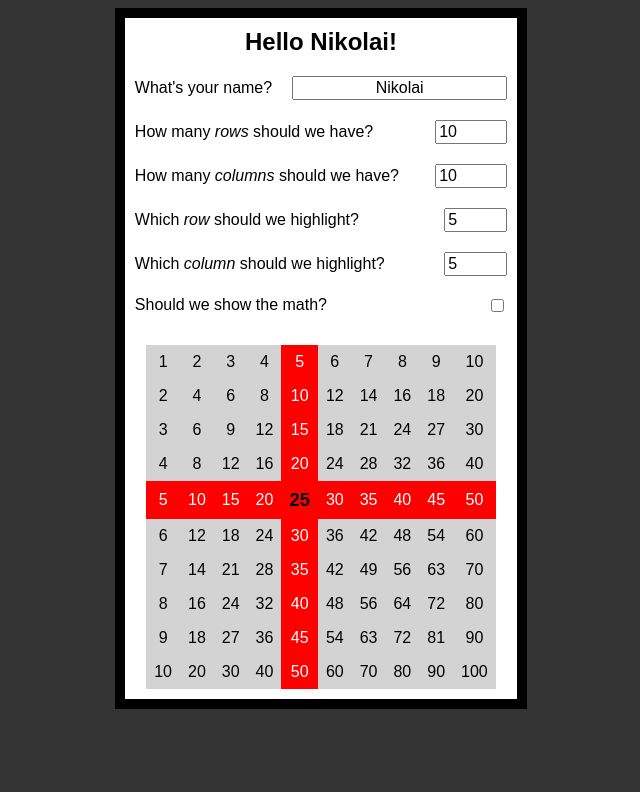
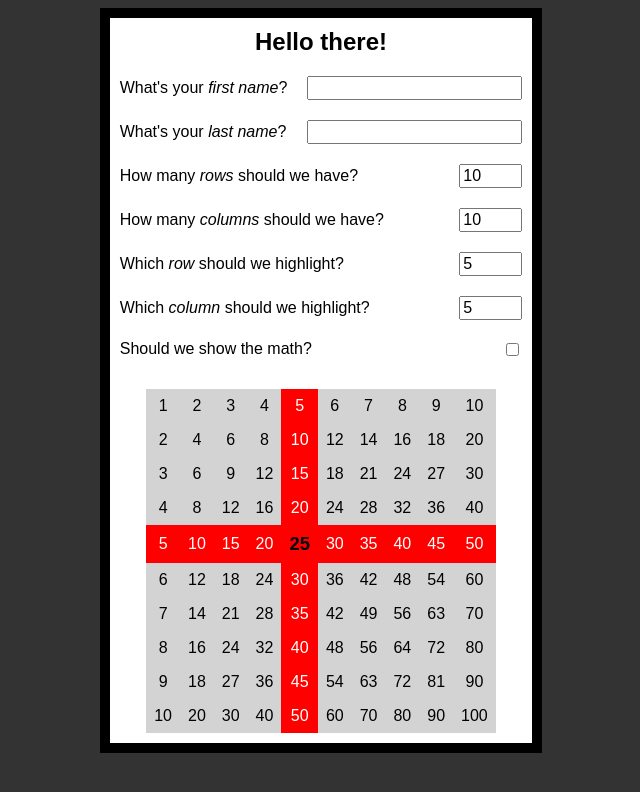
Before and after one commit to NikolaiLangloisUMN/multiplication-table-in-vue, a Vue app: page / in a window 1280 px wide. Shown: the top 792 px of the page, without its empty margins (319-959 px from the left). Built offline with nearby package versions, Linux system fonts and the light colour scheme.

Commit message:
Added InputField component for reuse

```diff
--- /dev/null
+++ b/src/components/InputField.vue
@@ -0,0 +1,50 @@
+<script setup>
+const props = defineProps({
+  name: {
+    type: String,
+    required: true,
+  },
+  type: {
+    type: String,
+    required: true,
+  },
+  labelCopy: {
+    type: String,
+    required: true,
+  },
+  min: {
+    type: Number,
+    required: false,
+  },
+  max: {
+    type: Number,
+    required: false,
+  }
+})
+
+const model = defineModel()
+</script>
+
+<template>
+  <label :id="name">
+    <span v-html="labelCopy"/>
+    <input :id="name" :type="type" :min="min" :max="max" v-model="model"/>
+  </label>
+</template>
+
+<style scoped>
+label {
+  display: flex;
+  justify-content: space-between;
+  column-gap: 20px;
+  align-items: center;
+
+  input {
+    font-size: 1rem;
+
+    &[type='text'] {
+      text-align: center;
+    }
+  }
+}
+</style>
--- a/src/components/MultiplicationTable.vue
+++ b/src/components/MultiplicationTable.vue
@@ -1,50 +1,75 @@
 <script setup>
-import {ref} from "vue"
+import {computed, ref} from "vue"
+import InputField from "./InputField.vue";
 
-const name = ref('Nikolai')
+const firstName = ref(null)
+const lastName = ref(null)
 const numOfRows = ref(10)
-const numOfColumns = ref(10)
+const numOfCols = ref(10)
 const rowHighlight = ref(5)
-const columnHighlight = ref(5)
+const colHighlight = ref(5)
 const showCalculations = ref(false)
+
+const fullName = computed(() => {
+  if (firstName.value && lastName.value) {
+    return `${ firstName.value } ${ lastName.value }`
+  } else if (firstName.value && !lastName.value) {
+    return firstName.value
+  } else if (!firstName.value && lastName.value) {
+    return lastName.value
+  } else {
+    return ' there'
+  }
+})
 </script>
 
 <template>
 
   <section class="container">
-    <h1 v-if="name">Hello {{ name }}!</h1>
-    <h1 v-else>Hello there!</h1>
+
+    <h1>Hello {{ fullName }}!</h1>
 
     <div class="controls">
-      <label id="name">
-        What's your name?
-        <input id="name" type="text" v-model="name"/>
-      </label>
+      <input-field v-model="firstName"
+                   label-copy="What's your <em>first name</em>?"
+                   type="text"
+                   name="first-name"/>
 
-      <label id="rows">
-        <span>How many <span class="emphasis">rows</span> should we have?</span>
-        <input id="rows" type="number" min="1" max="100" v-model.number="numOfRows"/>
-      </label>
+      <input-field v-model="lastName"
+                   label-copy="What's your <em>last name</em>?"
+                   type="text"
+                   name="last-name"/>
 
-      <label id="columns">
-        <span>How many <span class="emphasis">columns</span> should we have?</span>
-        <input id="columns" type="number" min="1" max="100" v-model.number="numOfColumns"/>
-      </label>
+      <input-field v-model="numOfRows"
+                   label-copy="How many <em>rows</em> should we have?"
+                   type="number"
+                   name="num-of-rows"
+                   min="1" max="40"/>
 
-      <label id="rowHighlight">
-        <span>Which <span class="emphasis">row</span> should we highlight?</span>
-        <input id="rowHighlight" type="number" min="1" :max="numOfRows" v-model.number="rowHighlight"/>
-      </label>
+      <input-field v-model="numOfCols"
+                   label-copy="How many <em>columns</em> should we have?"
+                   type="number"
+                   name="num-of-cols"
+                   min="1" max="40"/>
 
-      <label id="columnHighlight">
-        <span>Which <span class="emphasis">column</span> should we highlight?</span>
-        <input id="columnHighlight" type="number" min="1" :max="numOfColumns" v-model.number="columnHighlight"/>
-      </label>
+      <input-field v-model="rowHighlight"
+                   label-copy="Which <em>row</em> should we highlight?"
+                   type="number"
+                   name="row-highlight"
+                   min="1" :max="numOfRows"/>
 
-      <label id="showCalculations">
-        Should we show the math?
-        <input id="showCalculations" type="checkbox" v-model="showCalculations"/>
-      </label>
+      <input-field v-model="colHighlight"
+                   label-copy="Which <em>column</em> should we highlight?"
+                   type="number"
+                   name="col-highlight"
+                   min="1" :max="numOfCols"/>
+
+      <input-field v-model="showCalculations"
+                   label-copy="Should we show the math?"
+                   type="checkbox"
+                   name="show-calculations"
+                   min="1" :max="numOfCols"/>
+
     </div>
 
     <section class="multiplication-table">
@@ -52,9 +77,10 @@ const showCalculations = ref(false)
       <table>
         <tr v-for="row in numOfRows" :class="{ 'highlighted' : row === rowHighlight }">
 
-          <td v-for="column in numOfColumns" :class="{ 'highlighted' : column === columnHighlight }">
+          <td v-for="column in numOfCols" :class="{ 'highlighted' : column === colHighlight }">
 
-            <span :class="{ 'bolded' : (row === rowHighlight) && (column === columnHighlight) && (rowHighlight * columnHighlight === row * column) }">
+            <span
+                :class="{ 'bolded' : (row === rowHighlight) && (column === colHighlight) && (rowHighlight * colHighlight === row * column) }">
               {{ row * column }}
             </span>
 
@@ -93,25 +119,6 @@ section.container {
     row-gap: 20px;
     column-gap: 20px;
     margin-bottom: 30px;
-
-    > label {
-      display: flex;
-      justify-content: space-between;
-      column-gap: 20px;
-      align-items: center;
-
-      span.emphasis {
-        font-style: italic;
-      }
-    }
-
-    input {
-      font-size: 1rem;
-
-      &[type='text'] {
-        text-align: center;
-      }
-    }
   }
 
   section.multiplication-table {
@@ -145,6 +152,7 @@ section.container {
 
           .calculation {
             font-size: 0.7rem;
+            white-space: nowrap;
           }
         }
       }
```
